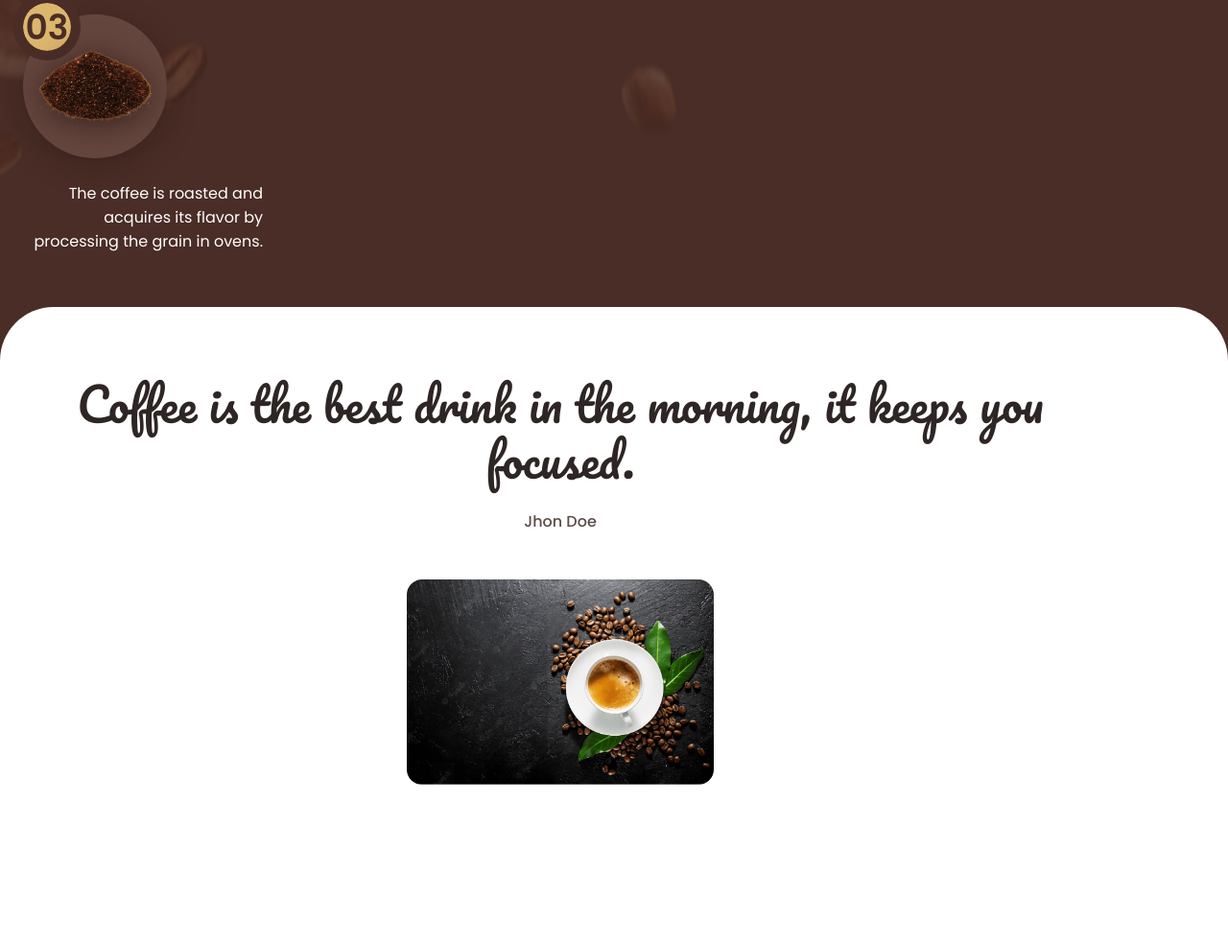
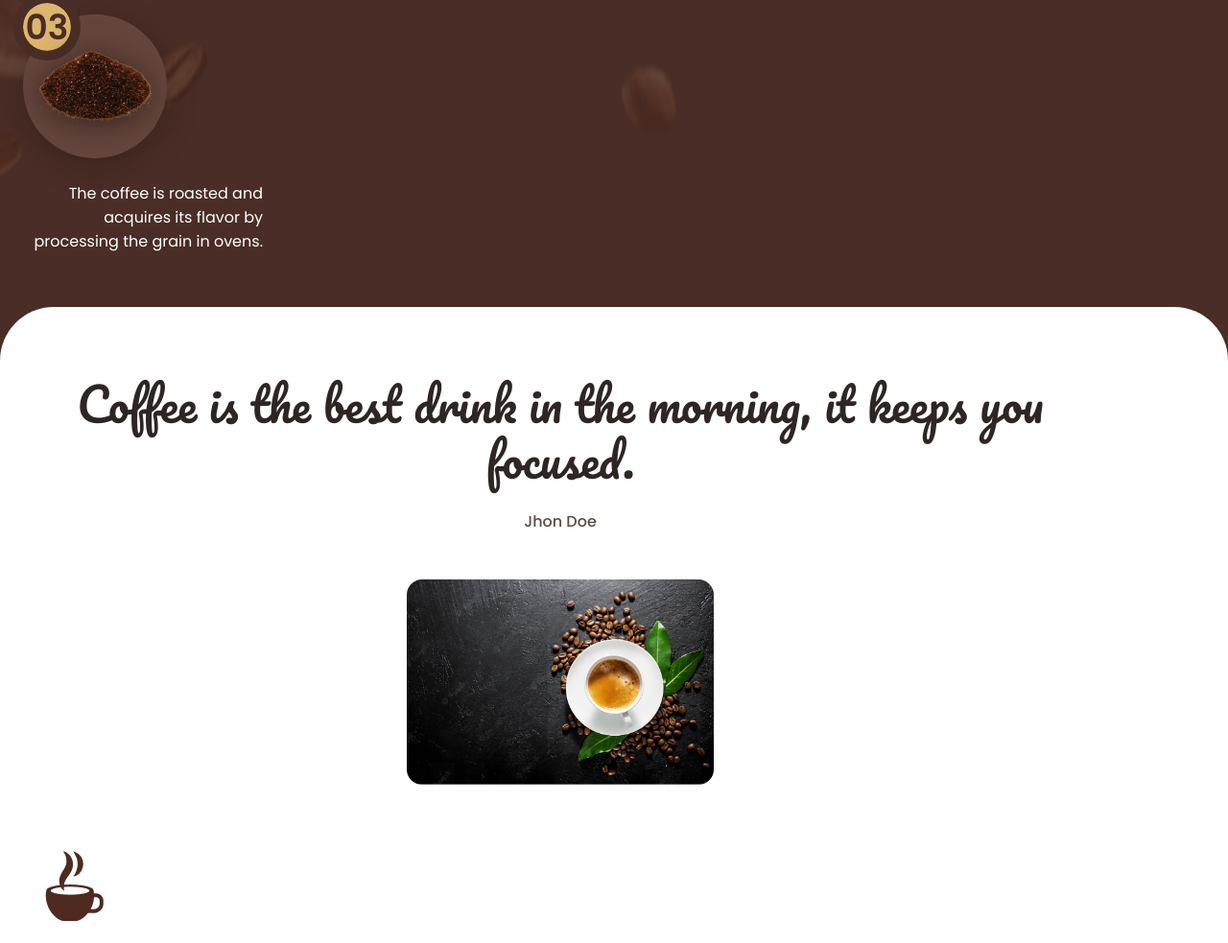
Before and after one commit to diyorcodes/coffee-website, a plain HTML site: page index.html in a window 1280 px wide. Shown: the part 3168-4151 px from the top of the page at 96% size. Before the commit the page ends 4042 px from the top, so only its background shows below. Drawn offline with nearby package versions, Linux system fonts and the light colour scheme.

Commit message:
Adding footer to html

```diff
--- a/index.html
+++ b/index.html
@@ -243,7 +243,17 @@
 
         <!--==================== FOOTER ====================-->
         <footer class="footer">
-
+            <div class="footer__bg">
+                <div class="footer__container container grid">
+                    <div class="footer__data grid">
+                        <div>
+                            <a href="#" class="footer__logo">
+                                <img src="assets/img/logo.png" alt="logo">
+                            </a>
+                        </div>
+                    </div>
+                </div>
+            </div>
         </footer>
 
         <!--========== SCROLL UP ==========-->
```
